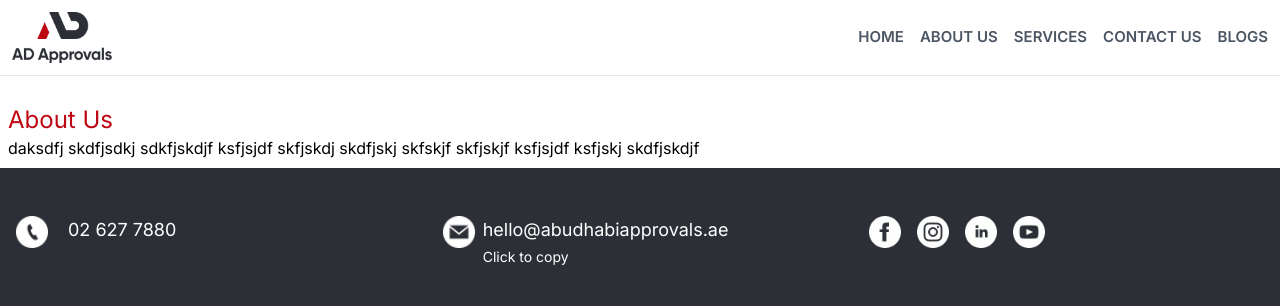
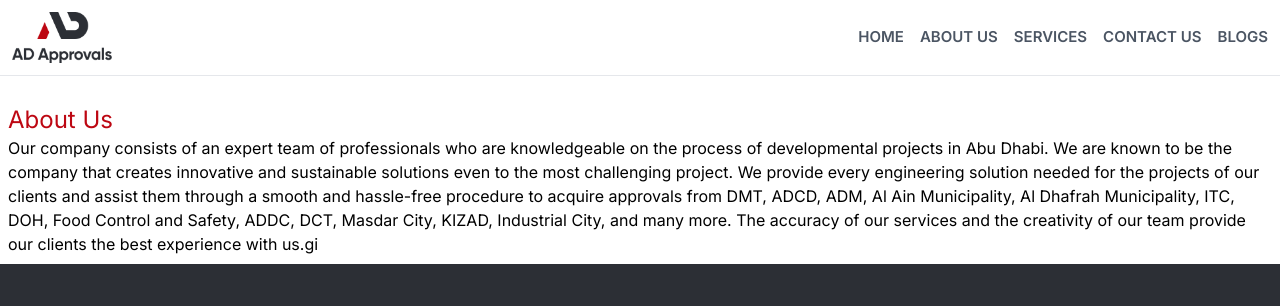
Before and after one commit to israrahmedjan/adapprovals, a Next.js app: page /about in a window 1280 px wide. Shown: the top 306 px of the page. Built offline with nearby package versions, Linux system fonts and the light colour scheme.

Commit message:
About page changed

```diff
--- a/src/app/about/page.js
+++ b/src/app/about/page.js
@@ -10,8 +10,17 @@ export default async function page() {
         <div className="">
           <h2 className="text-2xl text-customRed">About Us</h2>
           <p>
-            daksdfj skdfjsdkj sdkfjskdjf ksfjsjdf skfjskdj skdfjskj skfskjf
-            skfjskjf ksfjsjdf ksfjskj skdfjskdjf
+            Our company consists of an expert team of professionals who are
+            knowledgeable on the process of developmental projects in Abu Dhabi.
+            We are known to be the company that creates innovative and
+            sustainable solutions even to the most challenging project. We
+            provide every engineering solution needed for the projects of our
+            clients and assist them through a smooth and hassle-free procedure
+            to acquire approvals from DMT, ADCD, ADM, Al Ain Municipality, Al
+            Dhafrah Municipality, ITC, DOH, Food Control and Safety, ADDC, DCT,
+            Masdar City, KIZAD, Industrial City, and many more. The accuracy of
+            our services and the creativity of our team provide our clients the
+            best experience with us.gi
           </p>
         </div>
       </div>
```
